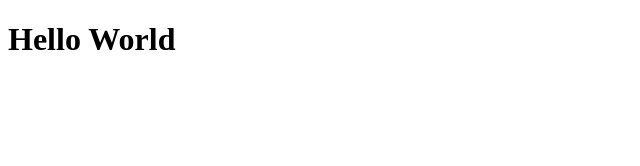
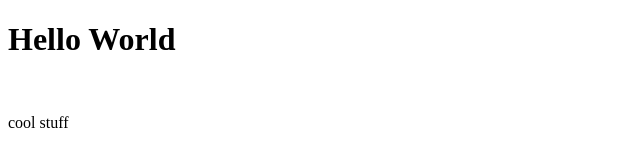
Before and after one commit to OM-VIT/Workspace, a plain HTML site: page index.html in a window 1280 px wide. Shown: the full height of the page, 0-640 px from the left. Drawn offline with Linux system fonts and the light colour scheme.

Commit message:
added a paragaph

```diff
--- a/index.html
+++ b/index.html
@@ -8,5 +8,7 @@
   </head>
   <body>
     <h1>Hello World</h1>
+    <br />
+    <p>cool stuff</p>
   </body>
 </html>
```
